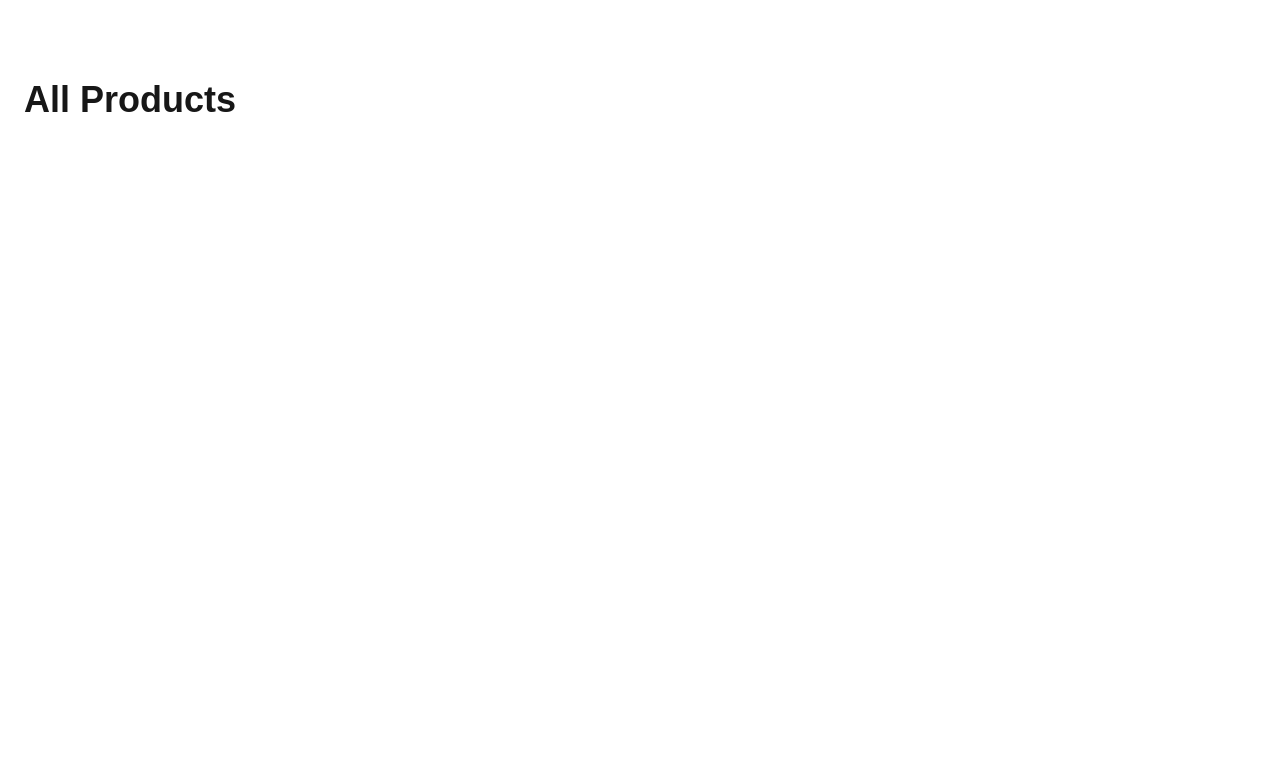
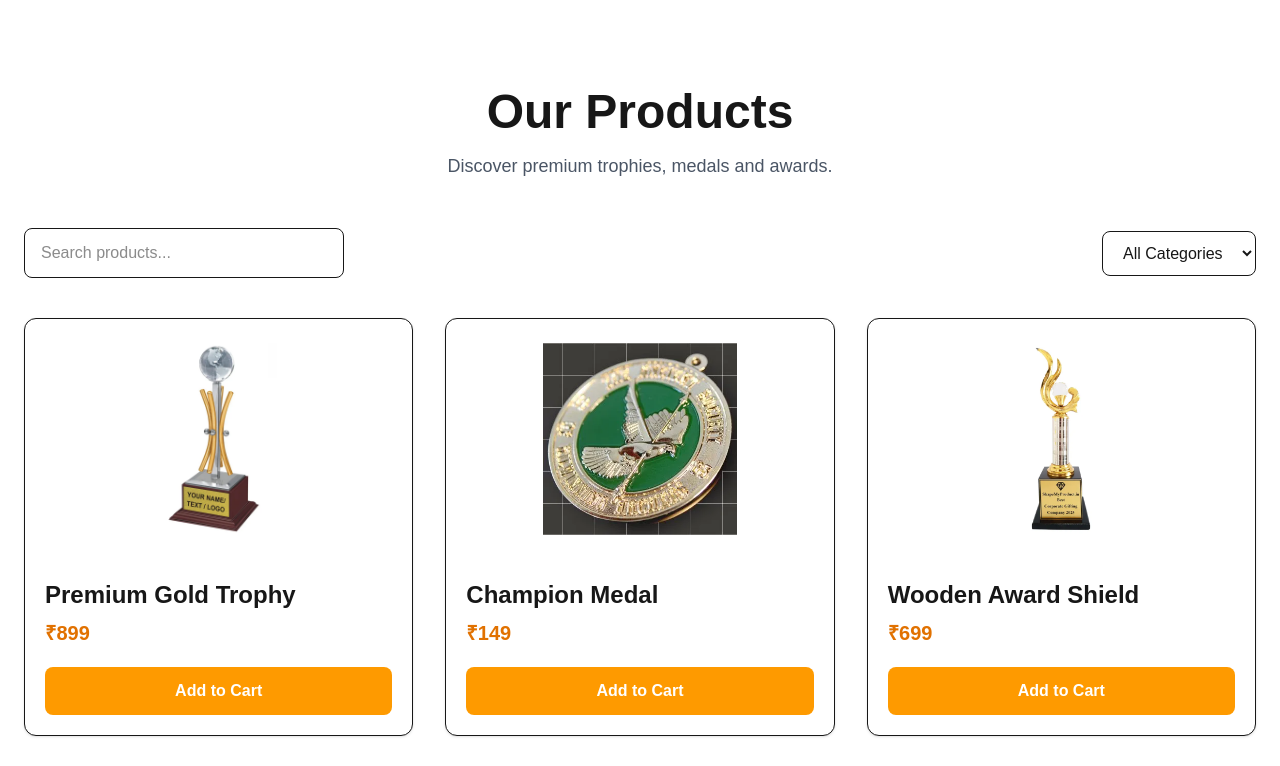
Before and after one commit to Thakur-Ji-Vikas/medalmart, a Next.js app: page /products in a window 1280 px wide. Shown: the top 766 px of the page. Built offline with nearby package versions, Linux system fonts and the light colour scheme.

Commit message:
Sprint 3: Dynamic product pages completed.

```diff
--- /dev/null
+++ b/app/bulk-orders/page.tsx
@@ -0,0 +1,9 @@
+export default function BulkOrdersPage() {
+  return (
+    <div className="container mx-auto px-6 py-20">
+      <h1 className="text-4xl font-bold">
+        Bulk Orders
+      </h1>
+    </div>
+  );
+}
--- a/app/products/[id]/page.tsx
+++ b/app/products/[id]/page.tsx
@@ -1,9 +1,77 @@
-export default function ProductDetailsPage() {
+// type Props = {
+//   params: {
+//     id: string;
+//   };
+// };
+
+// export default function ProductDetails({ params }: Props) {
+//   return (
+//     <main className="max-w-5xl mx-auto px-6 py-12">
+//       <h1 className="text-4xl font-bold">
+//         Product #{params.id}
+//       </h1>
+
+//       <p className="mt-4 text-gray-600">
+//         This is the product details page.
+//       </p>
+//     </main>
+//   );
+// }
+
+import Image from "next/image";
+import { notFound } from "next/navigation";
+import { products } from "@/data/products";
+
+type Props = {
+  params: Promise<{
+    id: string;
+  }>;
+};
+
+export default async function ProductDetails({ params }: Props) {
+  const { id } = await params;
+
+  const product = products.find(
+    (item) => item.id === Number(id)
+  );
+
+  if (!product) {
+    notFound();
+  }
+
   return (
-    <div className="container mx-auto px-6 py-20">
-      <h1 className="text-4xl font-bold">
-        Product Details
-      </h1>
-    </div>
+    <main className="max-w-6xl mx-auto px-6 py-12">
+      <div className="grid md:grid-cols-2 gap-12">
+
+        <div className="bg-white rounded-2xl shadow p-8 flex justify-center">
+          <Image
+            src={product.image}
+            alt={product.name}
+            width={450}
+            height={450}
+            className="object-contain"
+          />
+        </div>
+
+        <div>
+          <h1 className="text-4xl font-bold">
+            {product.name}
+          </h1>
+
+          <p className="mt-4 text-amber-600 text-3xl font-bold">
+            ₹{product.price}
+          </p>
+
+          <p className="mt-6 text-gray-600 leading-8">
+            {product.description}
+          </p>
+
+          <button className="mt-10 bg-amber-600 hover:bg-amber-700 text-white px-10 py-4 rounded-xl font-semibold">
+            Add to Cart
+          </button>
+        </div>
+
+      </div>
+    </main>
   );
 }
--- a/app/products/page.tsx
+++ b/app/products/page.tsx
@@ -1,7 +1,13 @@
+import ProductHeader from "@/components/products/ProductHeader";
+import FilterBar from "@/components/products/FilterBar";
+import ProductGrid from "@/components/products/ProductGrid";
+
 export default function ProductsPage() {
   return (
-    <div className="container mx-auto px-6 py-20">
-      <h1 className="text-4xl font-bold">All Products</h1>
-    </div>
+    <main className="container mx-auto px-6 py-10">
+      <ProductHeader />
+      <FilterBar />
+      <ProductGrid />
+    </main>
   );
 }
--- a/components/home/FeaturedProducts.tsx
+++ b/components/home/FeaturedProducts.tsx
@@ -1,3 +1,4 @@
+import Link from "next/link";
 import Image from "next/image";
 
 const products = [
@@ -38,12 +39,22 @@ export default function FeaturedProducts() {
 
         <div className="grid gap-8 md:grid-cols-2 lg:grid-cols-3">
 
-          {products.map((product) => (
+          {/* {products.map((product) => (
 
             <div
               key={product.id}
               className="overflow-hidden rounded-2xl bg-white shadow-md transition duration-300 hover:-translate-y-2 hover:shadow-2xl"
-            >
+            > */}
+            {/* replace the above command with this below one */}
+            {products.map((product) => (
+
+  <Link
+    key={product.id}
+    href={`/products/${product.id}`}
+  >
+    <div className="overflow-hidden rounded-2xl bg-white shadow-md transition duration-300 hover:-translate-y-2 hover:shadow-2xl">
+
+
 
               <div className="flex h-72 items-center justify-center bg-white">
 
@@ -76,6 +87,7 @@ export default function FeaturedProducts() {
               </div>
 
             </div>
+            </Link>
 
           ))}
 
--- /dev/null
+++ b/components/products/FilterBar.tsx
@@ -0,0 +1,20 @@
+export default function FilterBar() {
+  return (
+    <section className="flex flex-col md:flex-row gap-4 justify-between items-center mb-10">
+
+      <input
+        type="text"
+        placeholder="Search products..."
+        className="border rounded-lg px-4 py-3 w-full md:w-80"
+      />
+
+      <select className="border rounded-lg px-4 py-3">
+        <option>All Categories</option>
+        <option>Trophies</option>
+        <option>Medals</option>
+        <option>Certificates</option>
+      </select>
+
+    </section>
+  );
+}
--- a/components/products/ProductCard.tsx
+++ b/components/products/ProductCard.tsx
@@ -0,0 +1,42 @@
+import Link from "next/link";
+import Image from "next/image";
+
+type ProductCardProps = {
+  id: number;
+  name: string;
+  price: number;
+  image: string;
+};
+
+export default function ProductCard({
+  id,
+  name,
+  price,
+  image,
+}: ProductCardProps) {
+  return (
+  <Link href={`/products/${id}`}>
+    <div className="rounded-xl border bg-white shadow-sm hover:shadow-lg transition overflow-hidden">
+      <Image
+        src={image}
+        alt={name}
+        width={400}
+        height={300}
+        className="w-full h-60 object-contain p-6"
+      />
+
+      <div className="p-5">
+        <h3 className="text-2xl font-semibold">{name}</h3>
+
+        <p className="text-amber-600 font-bold text-xl mt-2">
+          ₹{price}
+        </p>
+
+        <button className="mt-5 w-full bg-amber-500 hover:bg-amber-600 text-white py-3 rounded-lg font-semibold transition">
+          Add to Cart
+        </button>
+      </div>
+    </div>
+  </Link>
+  );
+}
--- a/components/products/ProductGrid.tsx
+++ b/components/products/ProductGrid.tsx
@@ -0,0 +1,20 @@
+import ProductCard from "./ProductCard";
+import { products } from "@/data/products";
+
+export default function ProductGrid() {
+  return (
+    <section className="grid grid-cols-1 md:grid-cols-2 lg:grid-cols-3 gap-8">
+
+      {products.map((product) => (
+        <ProductCard
+          key={product.id}
+          id={product.id}
+          name={product.name}
+          price={product.price}
+          image={product.image}
+        />
+      ))}
+
+    </section>
+  );
+}
--- /dev/null
+++ b/components/products/ProductHeader.tsx
@@ -0,0 +1,13 @@
+export default function ProductHeader() {
+  return (
+    <section className="py-12 text-center">
+      <h1 className="text-5xl font-bold">
+        Our Products
+      </h1>
+
+      <p className="mt-4 text-gray-600 text-lg">
+        Discover premium trophies, medals and awards.
+      </p>
+    </section>
+  );
+}
--- a/data/products.ts
+++ b/data/products.ts
@@ -0,0 +1,62 @@
+export const products = [
+  {
+    id: 1,
+    name: "Premium Gold Trophy",
+    slug: "premium-gold-trophy",
+    price: 899,
+    category: "Trophies",
+    image: "/images/hero/trophy.webp",
+    featured: true,
+    description: "Premium gold trophy suitable for schools, college and corporate award ceremonies."
+  },
+  {
+    id: 2,
+    name: "Champion Medal",
+    slug: "champion-medal",
+    price: 149,
+    category: "Medals",
+    image: "/images/hero/medal.webp",
+    featured: true,
+    description: "Premium champion medal suitable for schools, college and corporate award ceremonies."
+  },
+  {
+    id: 3,
+    name: "Wooden Award Shield",
+    slug: "wooden-award-shield",
+    price: 699,
+    category: "Shields",
+    image: "/images/hero/award.webp",
+    featured: true,
+    description: "Premium wooden award shield suitable for schools, college and corporate award ceremonies."
+  },
+  {
+    id: 4,
+    name: "Crystal Trophy",
+    slug: "crystal-trophy",
+    price: 1299,
+    category: "Corporate Awards",
+    image: "/images/hero/trophy1.webp",
+    featured: false,
+    description: "Premium crystal trophy suitable for schools, college and corporate award ceremonies."
+  },
+  {
+    id: 5,
+    name: "Silver Medal",
+    slug: "silver-medal",
+    price: 199,
+    category: "Medals",
+    image: "/images/hero/trophy2.webp",
+    featured: false,
+    description: "Premium silver medal suitable for schools, college and corporate award ceremonies."
+  },
+  {
+    id: 6,
+    name: "Premium Cup Trophy",
+    slug: "premium-cup",
+    price: 999,
+    category: "Trophies",
+    image: "/images/hero/trophy3.webp",
+    featured: false,
+    description: "Premium premium cup trophy suitable for schools, college and corporate award ceremonies."
+  },
+];
--- a/lib/constants.ts
+++ b/lib/constants.ts
@@ -13,6 +13,10 @@ export const NAV_LINKS = [
     href: "/",
   },
   {
+    name: "Products",
+    href: "/products",
+  },
+  {
     name: "Categories",
     href: "/categories",
   },
```
